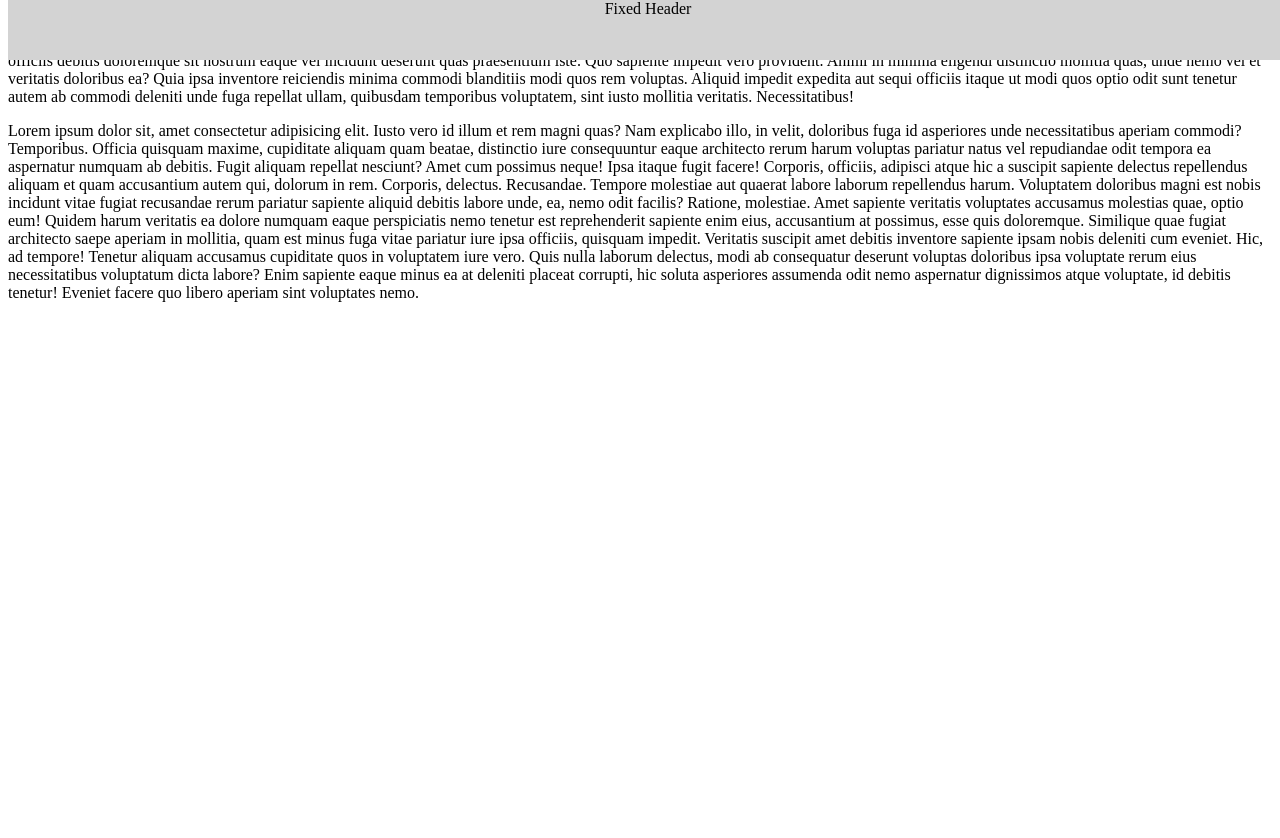
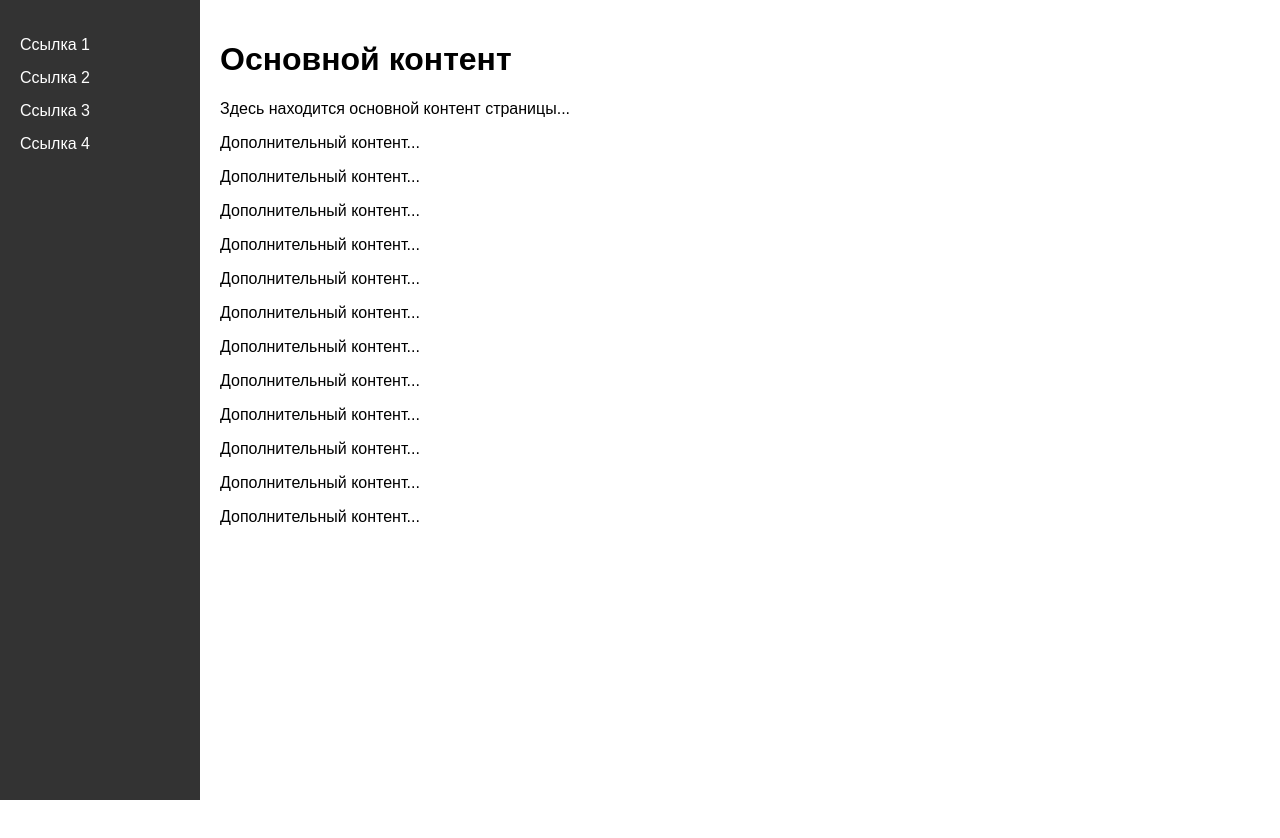
Before and after one commit to RiakhinEvgeniy/Learn-HTML-CSS, a plain HTML site: page index.html in a window 1280 px wide. Shown: the top 838 px of the page. After the commit the page ends 800 px from the top, so only its background shows below. Drawn offline with Linux system fonts and the light colour scheme.

Commit message:
add: sidebar. Add: content at center

```diff
--- a/index.html
+++ b/index.html
@@ -8,22 +8,30 @@
 </head>
 <body>
 
-    <div class="fixed-header">
-        Fixed Header
+    <div class="fixed-sidebar">
+        <ul>
+            <li><a href="#">Ссылка 1</a></li>
+            <li><a href="#">Ссылка 2</a></li>
+            <li><a href="#">Ссылка 3</a></li>
+            <li><a href="#">Ссылка 4</a></li>
+        </ul>
     </div>
-    <div class="content">
-       <p>Lorem ipsum dolor sit amet consectetur adipisicing elit. Ducimus doloribus accusantium ab maiores cum, sapiente nihil expedita culpa perspiciatis sequi voluptas nulla, doloremque reprehenderit laudantium odit. Porro accusantium recusandae tenetur.
-       Vel beatae ut doloribus quam magni iure provident perspiciatis voluptates? Quos beatae, in exercitationem laboriosam delectus amet aliquid officiis debitis doloremque sit nostrum eaque vel incidunt deserunt quas praesentium iste.
-       Quo sapiente impedit vero provident. Animi in minima eligendi distinctio mollitia quas, unde nemo vel et veritatis doloribus ea? Quia ipsa inventore reiciendis minima commodi blanditiis modi quos rem voluptas.
-       Aliquid impedit expedita aut sequi officiis itaque ut modi quos optio odit sunt tenetur autem ab commodi deleniti unde fuga repellat ullam, quibusdam temporibus voluptatem, sint iusto mollitia veritatis. Necessitatibus!</p>
-       <p>Lorem ipsum dolor sit, amet consectetur adipisicing elit. Iusto vero id illum et rem magni quas? Nam explicabo illo, in velit, doloribus fuga id asperiores unde necessitatibus aperiam commodi? Temporibus.
-       Officia quisquam maxime, cupiditate aliquam quam beatae, distinctio iure consequuntur eaque architecto rerum harum voluptas pariatur natus vel repudiandae odit tempora ea aspernatur numquam ab debitis. Fugit aliquam repellat nesciunt?
-       Amet cum possimus neque! Ipsa itaque fugit facere! Corporis, officiis, adipisci atque hic a suscipit sapiente delectus repellendus aliquam et quam accusantium autem qui, dolorum in rem. Corporis, delectus. Recusandae.
-       Tempore molestiae aut quaerat labore laborum repellendus harum. Voluptatem doloribus magni est nobis incidunt vitae fugiat recusandae rerum pariatur sapiente aliquid debitis labore unde, ea, nemo odit facilis? Ratione, molestiae.
-       Amet sapiente veritatis voluptates accusamus molestias quae, optio eum! Quidem harum veritatis ea dolore numquam eaque perspiciatis nemo tenetur est reprehenderit sapiente enim eius, accusantium at possimus, esse quis doloremque.
-       Similique quae fugiat architecto saepe aperiam in mollitia, quam est minus fuga vitae pariatur iure ipsa officiis, quisquam impedit. Veritatis suscipit amet debitis inventore sapiente ipsam nobis deleniti cum eveniet.
-       Hic, ad tempore! Tenetur aliquam accusamus cupiditate quos in voluptatem iure vero. Quis nulla laborum delectus, modi ab consequatur deserunt voluptas doloribus ipsa voluptate rerum eius necessitatibus voluptatum dicta labore?
-       Enim sapiente eaque minus ea at deleniti placeat corrupti, hic soluta asperiores assumenda odit nemo aspernatur dignissimos atque voluptate, id debitis tenetur! Eveniet facere quo libero aperiam sint voluptates nemo.</p>
+    <div class="main-content">
+        <h1>Основной контент</h1>
+        <p>Здесь находится основной контент страницы...</p>
+        <!-- Достаточно контента для демонстрации прокрутки -->
+        <p>Дополнительный контент...</p>
+        <p>Дополнительный контент...</p>
+        <p>Дополнительный контент...</p>
+        <p>Дополнительный контент...</p>
+        <p>Дополнительный контент...</p>
+        <p>Дополнительный контент...</p>
+        <p>Дополнительный контент...</p>
+        <p>Дополнительный контент...</p>
+        <p>Дополнительный контент...</p>
+        <p>Дополнительный контент...</p>
+        <p>Дополнительный контент...</p>
+        <p>Дополнительный контент...</p>
     </div>
 
 <script src="mycode.js"></script>
--- a/style.css
+++ b/style.css
@@ -1,11 +1,48 @@
-.fixed-header {
+/* .fixed-sidebar {
    position: fixed;
-   width: 100%;
-   height: 60px;
+   width: 200px;
+   height: 100vh;
    background-color: lightgray;
-   top: 0px;
-   text-align: center;
+   left: 0px;
+
 }
-.content {
-   height: 2000px;
+.main-content {
+   position: relative;
+   left: 200px;
+   height: 1000px;
+   border: 1px solid black;
+} */
+body {
+   margin: 0;
+   font-family: Arial, sans-serif;
+   display: flex;
 }
+.fixed-sidebar {
+   position: fixed;
+   top: 0;
+   left: 0;
+   width: 200px;
+   height: 100%;
+   background-color: #333;
+   color: white;
+   padding: 20px;
+   box-sizing: border-box;
+}
+.fixed-sidebar ul {
+   list-style-type: none;
+   padding: 0;
+}
+.fixed-sidebar ul li {
+   margin: 15px 0;
+}
+.fixed-sidebar ul li a {
+   color: white;
+   text-decoration: none;
+}
+.main-content {
+   margin-left: 200px;
+   padding: 20px;
+   overflow-y: auto;
+   height: 100vh;
+   box-sizing: border-box;
+}
```
